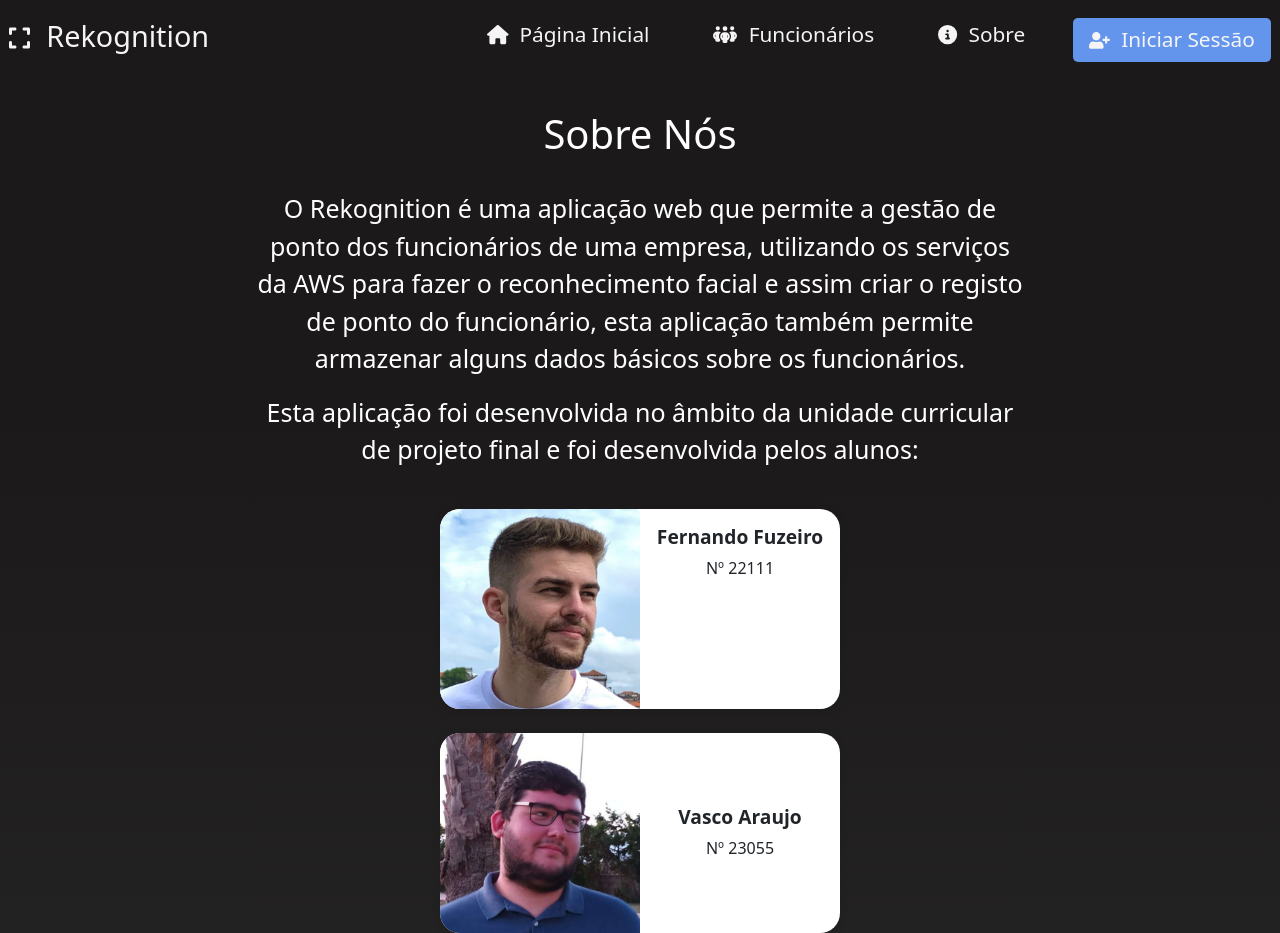
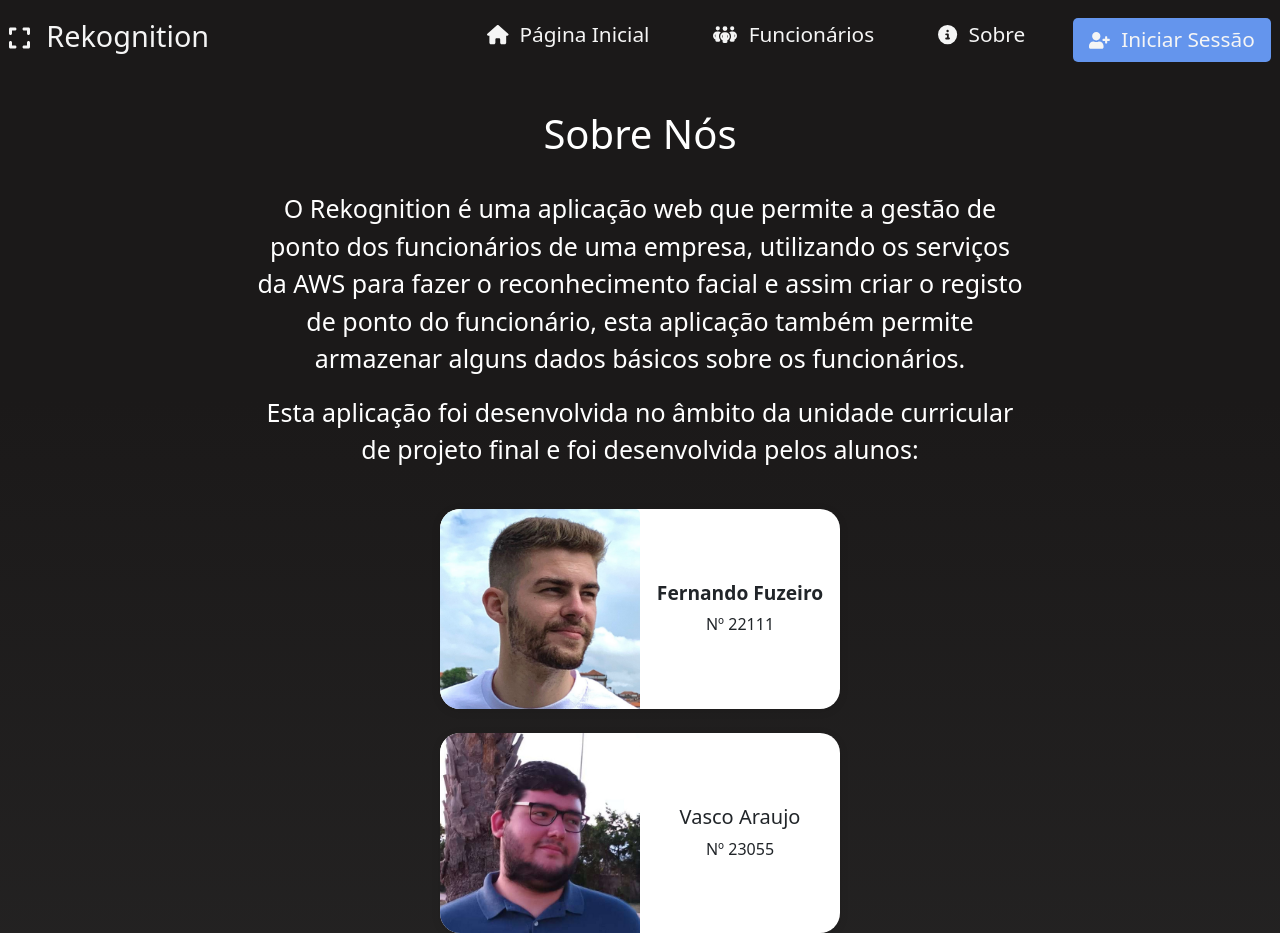
Before and after one commit to ferndiogo/FaceRecognitionFrontEnd, a React (Create React App) app in the folder facerecognition-frontend/: page /About in a window 1280 px wide. Built offline with nearby package versions, Linux system fonts and the light colour scheme.

Commit message:
Fix Bug no estilo

```diff
--- a/facerecognition-frontend/src/pages/about/about.js
+++ b/facerecognition-frontend/src/pages/about/about.js
@@ -17,17 +17,17 @@ function About() {
             </p>
 
             <div className="d-flex flex-wrap">
-                <Card className="mt-4 d-flex flex-row cardbody">
-                    <Card.Img variant="top" src={fernandoImage} className="card-image" />
-                    <Card.Body className="d-flex flex-column">
-                        <Card.Title>Fernando Fuzeiro</Card.Title>
-                        <Card.Text>Nº 22111</Card.Text>
+                <Card className="mt-4 d-flex flex-row cardAll">
+                    <Card.Img variant="top" src={fernandoImage} className="card-imageAbout" />
+                    <Card.Body className="d-flex flex-column bodyCard">
+                        <Card.Title className='titleCard'>Fernando Fuzeiro</Card.Title>
+                        <Card.Text className='textCard'>Nº 22111</Card.Text>
                     </Card.Body>
                 </Card>
 
-                <Card className="mt-4 d-flex flex-row">
-                    <Card.Img variant="top" src={vascoImage} className="card-image" />
-                    <Card.Body className="d-flex flex-column cardbody">
+                <Card className="mt-4 d-flex flex-row cardAll">
+                    <Card.Img variant="top" src={vascoImage} className="card-imageAbout" />
+                    <Card.Body className="d-flex flex-column bodyCard">
                         <Card.Title>Vasco Araujo</Card.Title>
                         <Card.Text>Nº 23055</Card.Text>
                     </Card.Body>
--- a/facerecognition-frontend/src/pages/about/styles.css
+++ b/facerecognition-frontend/src/pages/about/styles.css
@@ -12,7 +12,7 @@ h1 {
     padding: 0% 20%;
 }
 
-.card-image {
+.card-imageAbout {
     width: 200px;
     height: 200px;
     object-fit: cover;
@@ -20,7 +20,7 @@ h1 {
     border-bottom-left-radius: 8px;
 }
 
-.card {
+.cardAll {
     border: none;
     box-shadow: 0 2px 10px rgba(0, 0, 0, 0.1);
     border-radius: 20px !important;
@@ -31,19 +31,21 @@ h1 {
     margin: auto;
 }
 
-.card-title {
+.titleCard {
     font-size: 1.2rem;
     font-weight: bold;
     margin-bottom: 0.5rem;
 }
 
-.card-text {
+.textCard {
     margin-bottom: 0.5rem;
 }
 
-.cardbody {
+.bodyCard{
     margin: auto;
 }
+
+
 
 @media screen and (max-width: 900px) {
 
@@ -51,7 +53,7 @@ h1 {
         padding: 15px;
     }
 
-    .card {
+    .cardAll {
         height: 150px;
 
     }
@@ -60,7 +62,7 @@ h1 {
         padding: 0px 20px;
     }
 
-    .card-image {
+    .card-imageAbout {
         height: 150px;
     }
 
```
